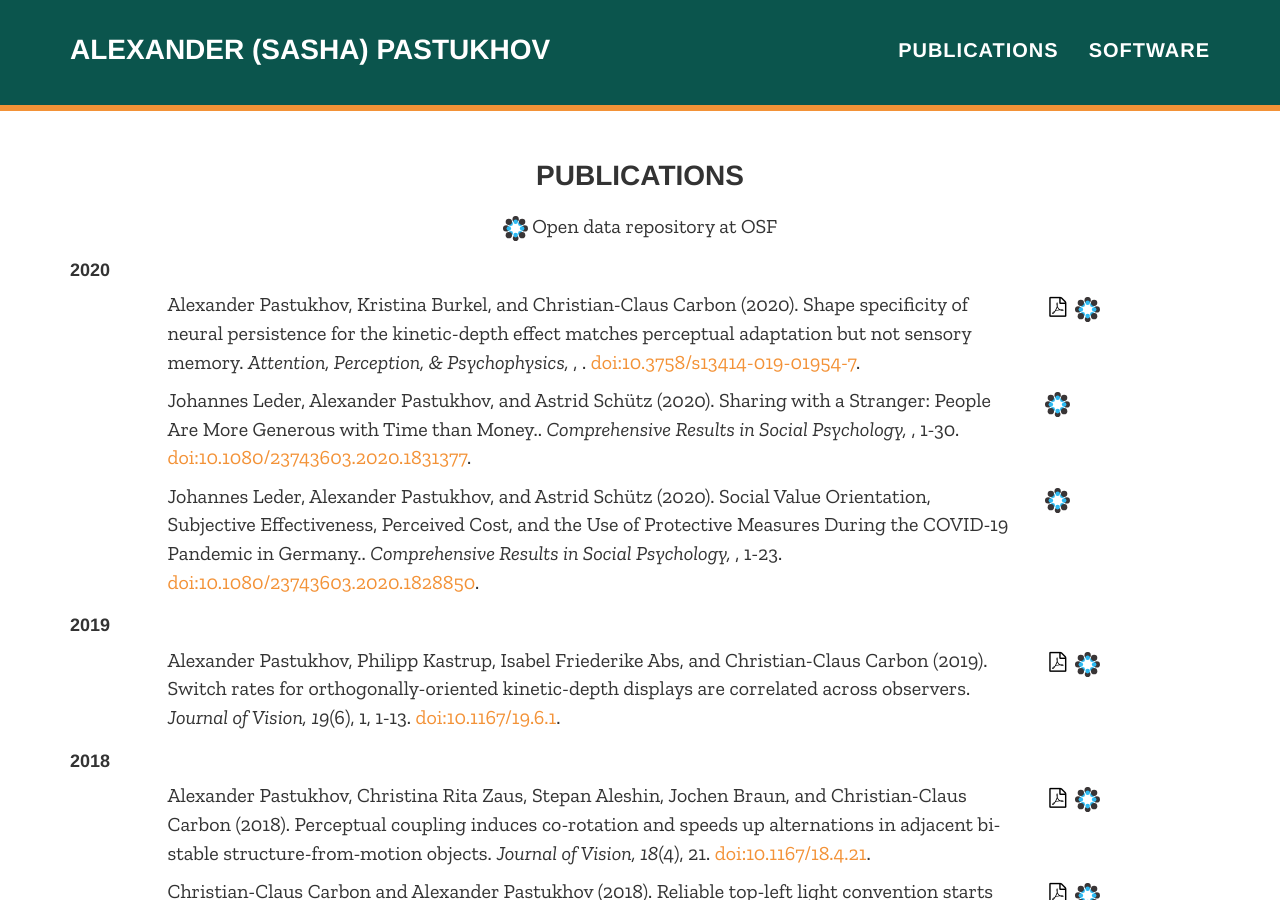
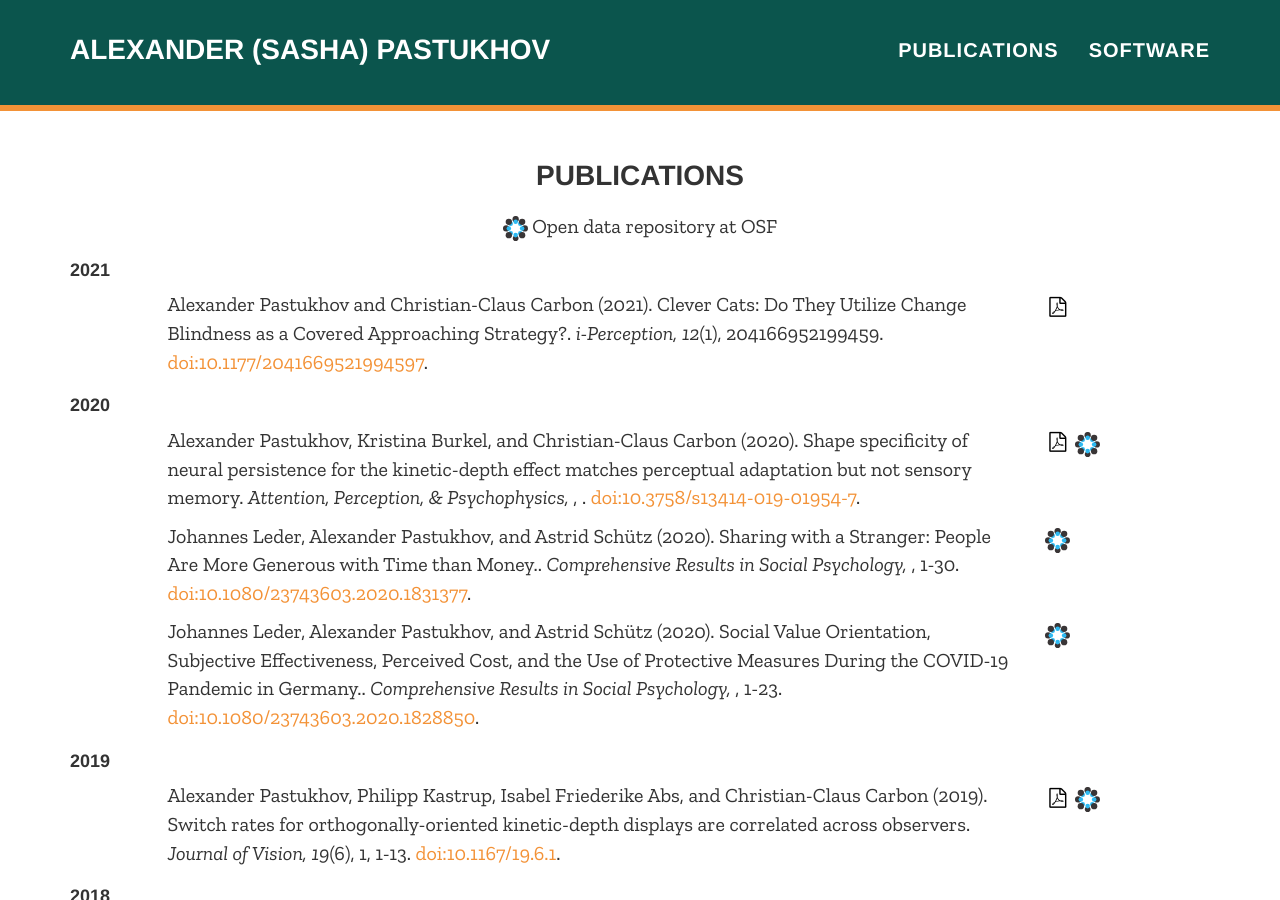
Before and after one commit to alexander-pastukhov/alexander-pastukhov.github.io, a Jekyll site: the page built from index.html, in a window 1280 px wide and 900 px high, scrolled down 403 px. Built offline with Jekyll 4.4.1, drawn with Linux system fonts in a browser that asks for light colours; nearby versions of some CDN libraries; some web fonts are replaced.

Commit message:
Cats paper

```diff
--- a/_data/publications.yml
+++ b/_data/publications.yml
@@ -1,3 +1,15 @@
+- title: "Clever Cats: Do They Utilize Change Blindness as a Covered Approaching Strategy?"
+  journal: i-Perception
+  year: 2021
+  volume : 12
+  issue: 1
+  pages: 204166952199459
+  pdf: Pastukhov, Carbon - 2021 - Clever Cats Do They Utilize Change Blindness as a Covered Approaching Strategy.pdf
+  authors:
+    - Alexander Pastukhov
+    - Christian-Claus Carbon
+  doi: 10.1177/2041669521994597
+
 - title: "Social Value Orientation, Subjective Effectiveness, Perceived Cost, and the Use of Protective Measures During the COVID-19 Pandemic in Germany."
   journal: Comprehensive Results in Social Psychology
   year: 2020
```
Also changed, not shown: 1 other file.
